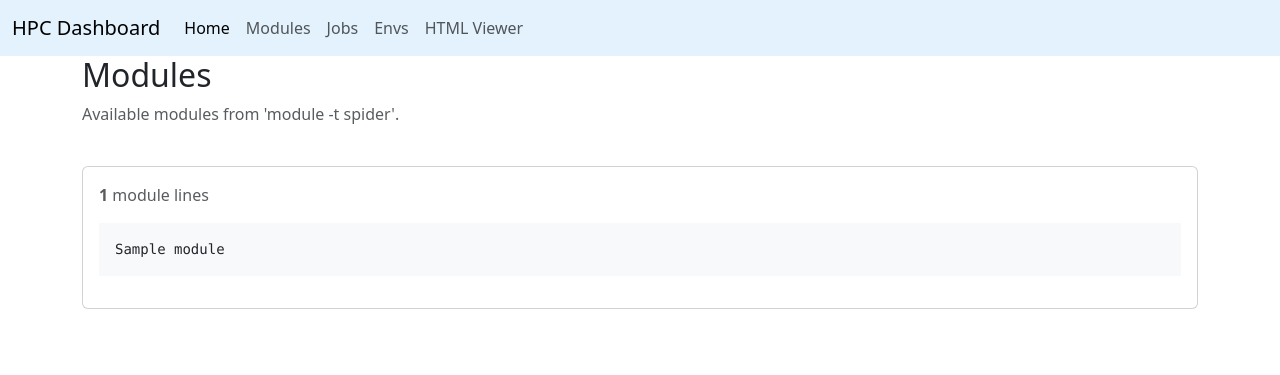
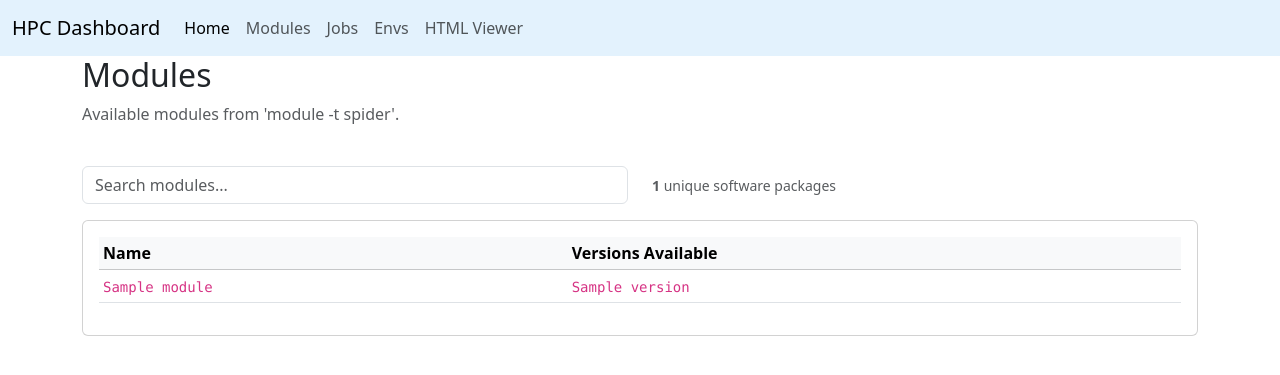
Before and after one commit to sdhutchins/ood-hpc-dash, a Flask app: template templates/modules.html in a window 1280 px wide. Shown: the top 375 px of the page. Run offline with Flask 3, Linux system fonts and the light colour scheme; the template is opened without the code that fills it: most values are stand-ins (such as "Sample title", 1, 10 or a date in 2020).

Commit message:
Format the module page.

```diff
--- a/templates/modules.html
+++ b/templates/modules.html
@@ -5,6 +5,22 @@
     <div class="col">
         <h2>Modules</h2>
         <p class="text-muted">Available modules from 'module -t spider'.</p>
+    </div>
+</div>
+
+<div class="row mb-3">
+    <div class="col-md-6">
+        <input
+            type="text"
+            id="moduleSearch"
+            placeholder="Search modules..."
+            class="form-control"
+        >
+    </div>
+    <div class="col-md-6 d-flex align-items-center">
+        <small class="text-muted">
+            <strong id="uniqueCount">{{ unique_count or 0 }}</strong> unique software packages
+        </small>
     </div>
 </div>
 
@@ -20,9 +36,34 @@
         </div>
         <div id="modulesCard" class="card {% if not modules or modules|length == 0 %}d-none{% endif %}">
             <div class="card-body">
-                <p class="text-muted mb-3"><strong id="moduleCount">{{ modules|length if modules else 0 }}</strong> module lines</p>
-                <pre class="bg-light p-3" style="max-height: 600px; overflow-y: auto;"><code id="modulesContent">{% if modules %}{% for module in modules %}{{ module }}
-{% endfor %}{% endif %}</code></pre>
+                <div class="table-responsive">
+                    <table class="table table-hover table-sm">
+                        <thead class="table-light">
+                            <tr>
+                                <th scope="col">Name</th>
+                                <th scope="col">Versions Available</th>
+                            </tr>
+                        </thead>
+                        <tbody id="modulesTableBody">
+                            {% if modules %}
+                            {% for module in modules %}
+                            <tr class="module-row">
+                                <td><code>{{ module.name }}</code></td>
+                                <td>
+                                    {% if module.versions %}
+                                        {% for version in module.versions %}
+                                            <code>{{ version }}</code>{% if not loop.last %}, {% endif %}
+                                        {% endfor %}
+                                    {% else %}
+                                        <span class="text-muted">-</span>
+                                    {% endif %}
+                                </td>
+                            </tr>
+                            {% endfor %}
+                            {% endif %}
+                        </tbody>
+                    </table>
+                </div>
             </div>
         </div>
     </div>
@@ -30,6 +71,9 @@
 
 <script>
 document.addEventListener('DOMContentLoaded', function() {
+    const searchInput = document.getElementById('moduleSearch');
+    let allModules = {% if modules %}{{ modules|tojson|safe }}{% else %}[]{% endif %};
+
     {% if not modules or modules|length == 0 %}
     // Poll for modules if page loaded empty
     function fetchModules() {
@@ -37,14 +81,13 @@ document.addEventListener('DOMContentLoaded', function() {
             .then(response => response.json())
             .then(data => {
                 if (data.loading) {
-                    // Still loading, check again in 2 seconds
                     setTimeout(fetchModules, 2000);
                 } else if (data.modules && data.modules.length > 0) {
-                    // Modules loaded!
+                    allModules = data.modules;
                     document.getElementById('loadingCard').classList.add('d-none');
                     document.getElementById('modulesCard').classList.remove('d-none');
-                    document.getElementById('moduleCount').textContent = data.modules.length;
-                    document.getElementById('modulesContent').textContent = data.modules.join('\n');
+                    document.getElementById('uniqueCount').textContent = data.unique_count || data.modules.length;
+                    displayModules(data.modules);
                 }
             })
             .catch(error => {
@@ -55,6 +98,57 @@ document.addEventListener('DOMContentLoaded', function() {
 
     fetchModules();
     {% endif %}
+
+    function displayModules(modules) {
+        const tbody = document.getElementById('modulesTableBody');
+        tbody.innerHTML = '';
+
+        modules.forEach(module => {
+            const row = document.createElement('tr');
+            row.className = 'module-row';
+
+            const nameCell = document.createElement('td');
+            nameCell.innerHTML = '<code>' + escapeHtml(module.name) + '</code>';
+
+            const versionsCell = document.createElement('td');
+            if (module.versions && module.versions.length > 0) {
+                versionsCell.innerHTML = module.versions.map(v =>
+                    '<code>' + escapeHtml(v) + '</code>'
+                ).join(', ');
+            } else {
+                versionsCell.innerHTML = '<span class="text-muted">-</span>';
+            }
+
+            row.appendChild(nameCell);
+            row.appendChild(versionsCell);
+            tbody.appendChild(row);
+        });
+    }
+
+    function escapeHtml(text) {
+        const div = document.createElement('div');
+        div.textContent = text;
+        return div.innerHTML;
+    }
+
+    // Search functionality
+    if (searchInput) {
+        searchInput.addEventListener('input', function() {
+            const searchTerm = this.value.toLowerCase().trim();
+            const rows = document.querySelectorAll('.module-row');
+            let visibleCount = 0;
+
+            rows.forEach(row => {
+                const text = row.textContent.toLowerCase();
+                if (text.includes(searchTerm)) {
+                    row.style.display = '';
+                    visibleCount++;
+                } else {
+                    row.style.display = 'none';
+                }
+            });
+        });
+    }
 });
 </script>
 {% endblock %}
```
Also changed, not shown: blueprints/modules.py (+49 -6 lines).
